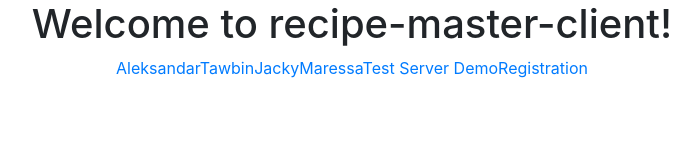
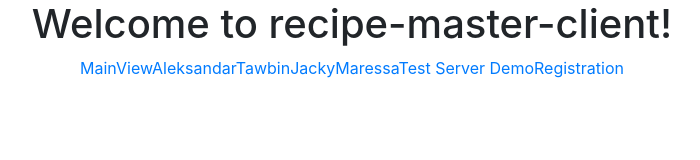
Before and after one commit to Alekzandar/Recipe_Master_Client, an Angular app in the folder recipe-master-client/: page / in a window 1280 px wide. Shown: the top 160 px of the page, without its empty margins (288-988 px from the left). Built offline with nearby package versions, Linux system fonts and the light colour scheme.

Commit message:
Main View

```diff
--- a/recipe-master-client/src/app/app.component.html
+++ b/recipe-master-client/src/app/app.component.html
@@ -4,6 +4,7 @@
     Welcome to {{ title }}!
   </h1>
   <nav>
+    <a routerLink="/main">MainView</a>
     <a routerLink="/aleksandar">Aleksandar</a>
     <a routerLink="/tawbin">Tawbin</a>
     <a routerLink="/jacky">Jacky</a>
```
